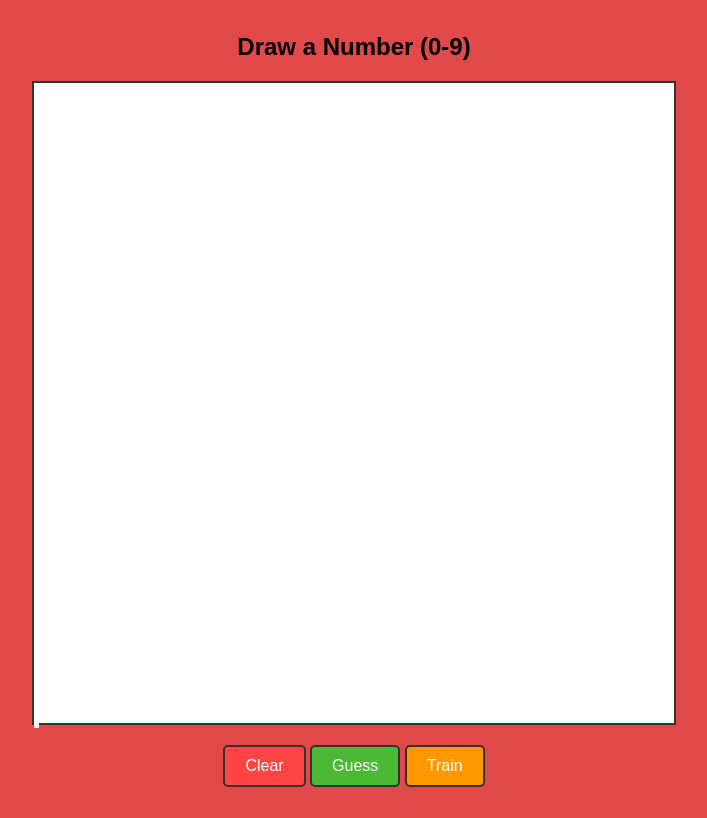
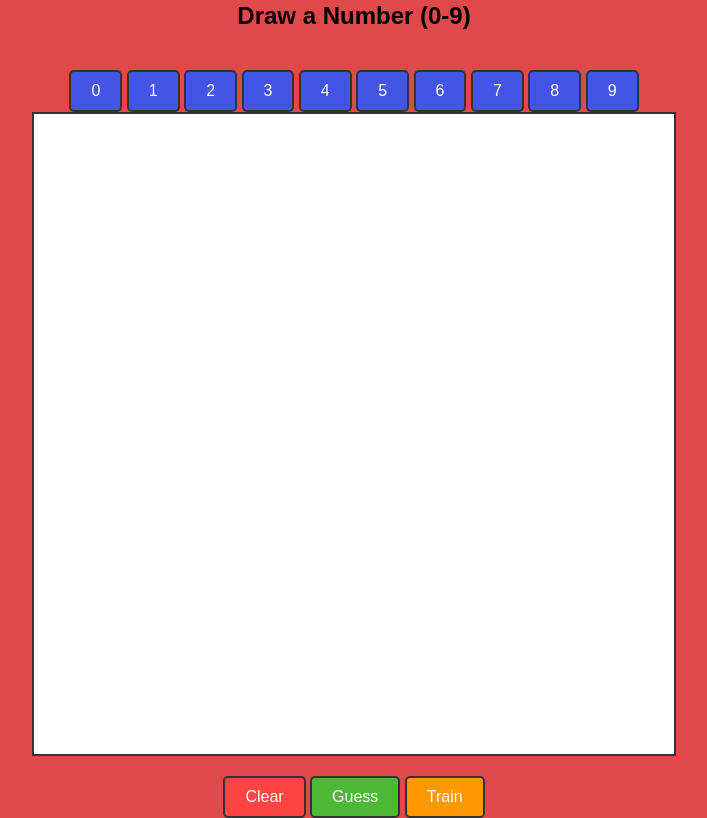
Before and after one commit to MeUnderscore/MeUnderscore.github.io, a plain HTML site: page index.html in a window 1280 px wide. Shown: the whole page, without its empty margins (286-993 px from the left). Drawn offline with Linux system fonts and the light colour scheme.

Commit message:
Update index.html

```diff
--- a/index.html
+++ b/index.html
@@ -9,7 +9,6 @@
 <body>
     <div class="drawing-container">
         <h2>Draw a Number (0-9)</h2>
-        <div class="drawing-grid" id="drawingGrid">
         <div class="button-grid" id="buttonGrid">
             <button class="zero-button" id="0Button">0</button>
             <button class="one-button" id="1Button">1</button>
@@ -22,7 +21,7 @@
             <button class="eight-button" id="8Button">8</button>
             <button class="nine-button" id="9Button">9</button>
         </div>
-        </div>
+        <div class="drawing-grid" id="drawingGrid"></div>
         <div class="controls">
             <button class="clear-button" id="clearButton">Clear</button>
             <button class="guess-button" id="guessButton">Guess</button>
```
Lines whose indentation alone changed are shown as unchanged.
